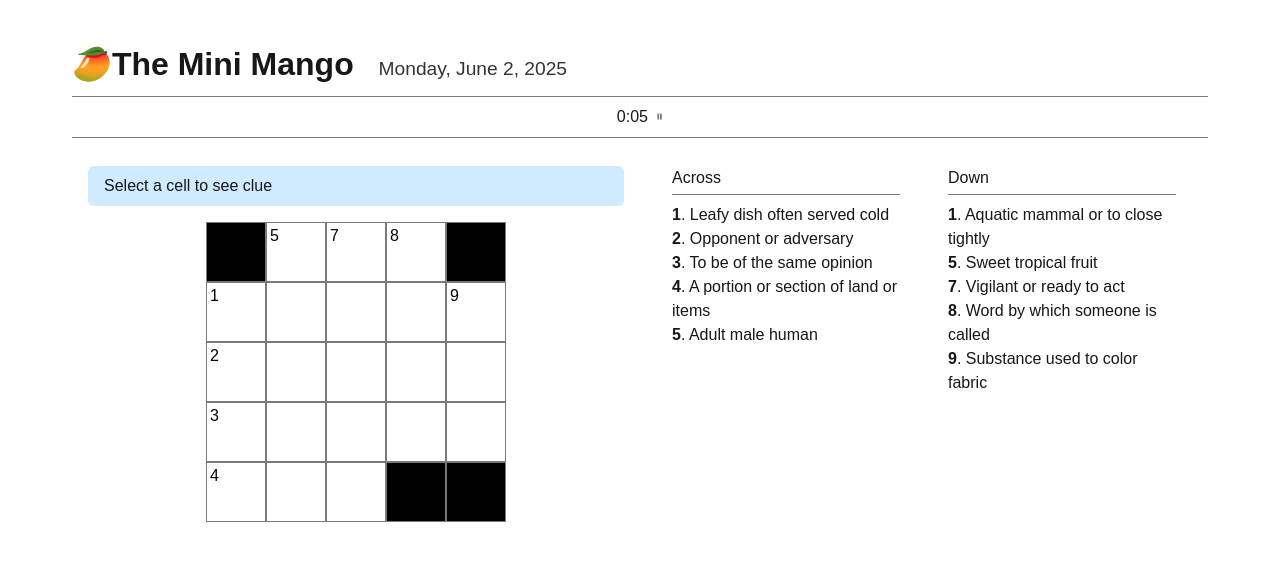
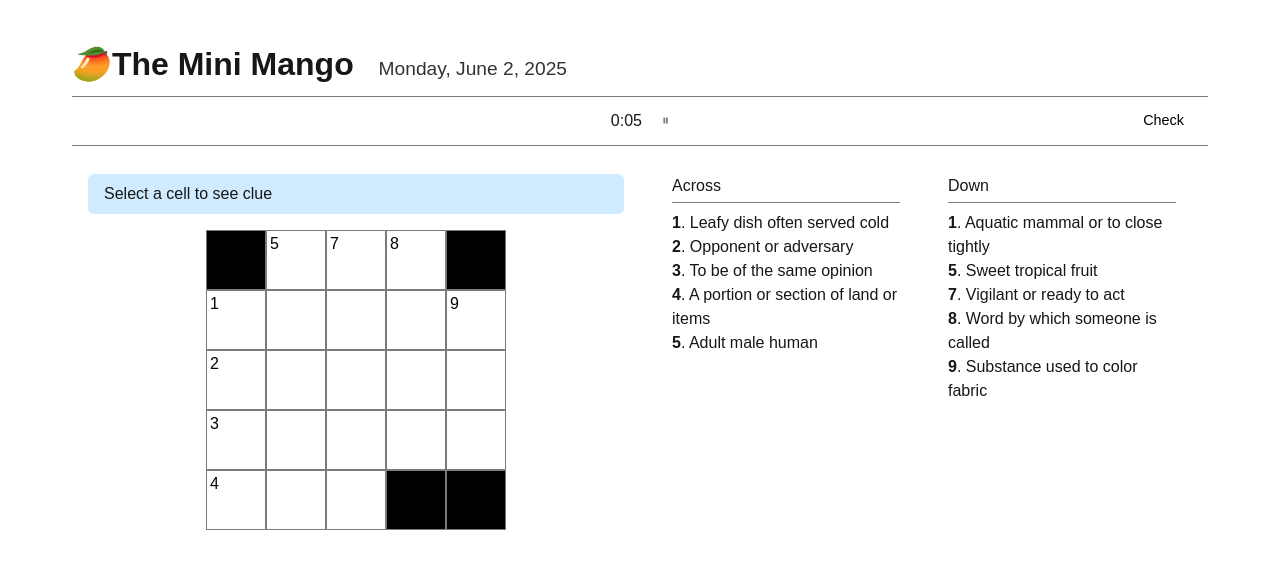
Before and after one commit to CaylinCat/mangodle, a Next.js app in the folder mangodle/: page /minimango in a window 1280 px wide. Shown: the top 568 px of the page. Built offline with nearby package versions, Linux system fonts and the light colour scheme.

Commit message:
grid check functionality mini mango

```diff
--- a/mangodle/src/app/minimango/page.module.css
+++ b/mangodle/src/app/minimango/page.module.css
@@ -80,7 +80,7 @@
 .input {
   width: 100%;
   height: 100%;
-  font-size: 1.2rem;
+  font-size: 2rem;
   text-align: center;
   border: none;
   outline: none;
@@ -224,7 +224,56 @@
 }
 
 .timerRow {
+  position: relative;
+  height: 40px;
   display: flex;
   align-items: center;
-  justify-content: center;
+  padding: 0 1rem;
 }
+
+.correctLetter {
+  color: goldenrod;
+}
+
+.checkDropdown {
+  position: relative;
+  margin-left: auto;
+}
+
+.checkButton {
+  all: unset;
+  font-size: 0.9rem;
+  color: #000;
+  cursor: pointer;
+  padding: 0.25rem 0.5rem;
+}
+
+.dropdownMenu {
+  position: absolute;
+  top: 100%;
+  right: 0;
+  background: white;
+  border: 1px solid #787c7e;
+  border-radius: 6px;
+  /* box-shadow: 0 4px 6px rgba(0, 0, 0, 0.1); */
+  font-size: 0.9rem;
+  z-index: 1000;
+}
+
+.dropdownMenu div {
+  padding: 0.5rem 1rem;
+  cursor: pointer;
+}
+
+.dropdownMenu div:hover {
+  background-color: #f0f0f0;
+}
+
+.centerGroup {
+  position: absolute;
+  left: 50%;
+  transform: translateX(-50%);
+  display: flex;
+  align-items: center;
+  gap: 0.75rem;
+}
--- a/mangodle/src/app/minimango/page.tsx
+++ b/mangodle/src/app/minimango/page.tsx
@@ -68,6 +68,10 @@ export default function Page() {
   const [showWinPopup, setShowWinPopup] = useState(false);
   const [elapsed, setElapsed] = useState(0);
   const [paused, setPaused] = useState(false);
+  const [correctCells, setCorrectCells] = useState(new Set());
+  const [showDropdown, setShowDropdown] = useState(false);
+
+
 
   const grid = buildGrid(puzzle);
 
@@ -190,6 +194,61 @@ export default function Page() {
     return clue?.number === clueNumber;
   }
 
+  function markCorrect(row: any, col: any) {
+    setCorrectCells(prev => new Set(prev).add(`${row},${col}`));
+  }
+
+  function getHighlightedWordCells() {
+    const result: { row: number; col: number; }[] = [];
+
+    if (!selectedCell) return result;
+
+    const { row, col } = selectedCell;
+    const isAcross = highlightDirection === 'across';
+
+    let start = isAcross ? col : row;
+    while (start > 0 && grid[row - (isAcross ? 0 : 1)][col - (isAcross ? 1 : 0)]) {
+      start--;
+    }
+
+    let i = start;
+    while (i < (isAcross ? WIDTH : HEIGHT) && grid[row + (isAcross ? 0 : i - col)][col + (isAcross ? i - col : 0)]) {
+      const r = isAcross ? row : i;
+      const c = isAcross ? i : col;
+      result.push({ row: r, col: c });
+      i++;
+    }
+
+    return result;
+  }
+
+  function handleCheckSquare() {
+    if (!selectedCell) return;
+    const { row, col } = selectedCell;
+    if (inputs[row][col] === grid[row][col].letter) {
+      markCorrect(row, col);
+    }
+  }
+
+  function handleCheckWord() {
+    const wordCells = getHighlightedWordCells();
+    wordCells.forEach(({ row, col }) => {
+      if (inputs[row][col] === grid[row][col].letter) {
+        markCorrect(row, col);
+      }
+    });
+  }
+
+  function handleCheckPuzzle() {
+    for (let r = 0; r < HEIGHT; r++) {
+      for (let c = 0; c < WIDTH; c++) {
+        if (inputs[r][c] === grid[r][c].letter) {
+          markCorrect(r, c);
+        }
+      }
+    }
+  }
+
   const selectedClue =
     selectedCell && highlightDirection
       ? findClueAtCell(puzzle, selectedCell.row, selectedCell.col, highlightDirection)
@@ -211,6 +270,7 @@ export default function Page() {
           </div>
         <hr className={styles.divider} />
         <div className={styles.timerRow}>
+          <div className={styles.centerGroup}>
             <div className={styles.timerText}>
               {formatTime(elapsed)}{' '}
             </div>
@@ -221,6 +281,22 @@ export default function Page() {
             >
               {paused ? '▶' : '⏸'}
             </button>
+          </div>
+           <div className={styles.checkDropdown}>
+            <button
+              onClick={() => setShowDropdown(!showDropdown)}
+              className={styles.checkButton}
+            >
+              Check
+            </button>
+            {showDropdown && (
+              <div className={styles.dropdownMenu}>
+                <div onClick={handleCheckSquare}>Square</div>
+                <div onClick={handleCheckWord}>Word</div>
+                <div onClick={handleCheckPuzzle}>Puzzle</div>
+              </div>
+            )}
+          </div>
         </div>
         <hr className={styles.divider} />
       </div>
@@ -259,12 +335,13 @@ export default function Page() {
                     {cell.number && <div className={styles.number}>{cell.number}</div>}
                     {cell.isActive && (
                       <input
+                        className={`${styles.input} ${correctCells.has(`${r},${c}`) ? styles.correctLetter : ''}`}
                         ref={el => {
                           inputRefs.current[r][c] = el;
                         }}
                         type="text"
                         maxLength={1}
-                        className={styles.input}
+                        // className={styles.input}
                         value={inputs[r][c]}
                         onChange={e => handleChange(r, c, e.target.value)}
                         onKeyDown={e => handleKeyDown(e, r, c)}
```
Lines whose indentation alone changed are shown as unchanged.
